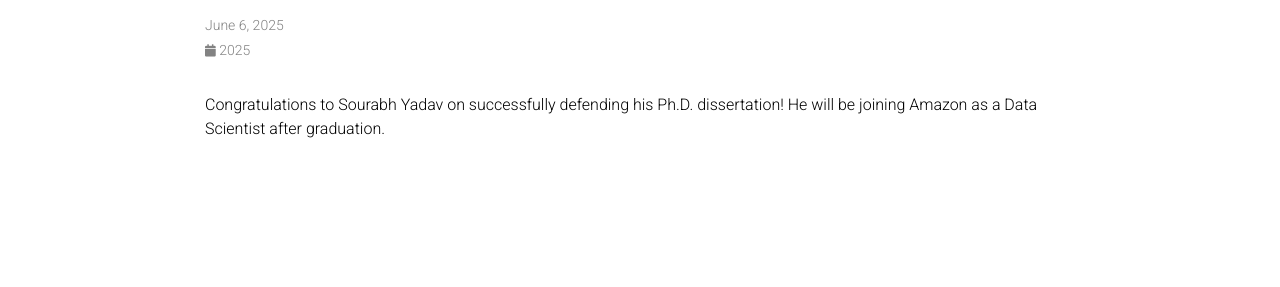
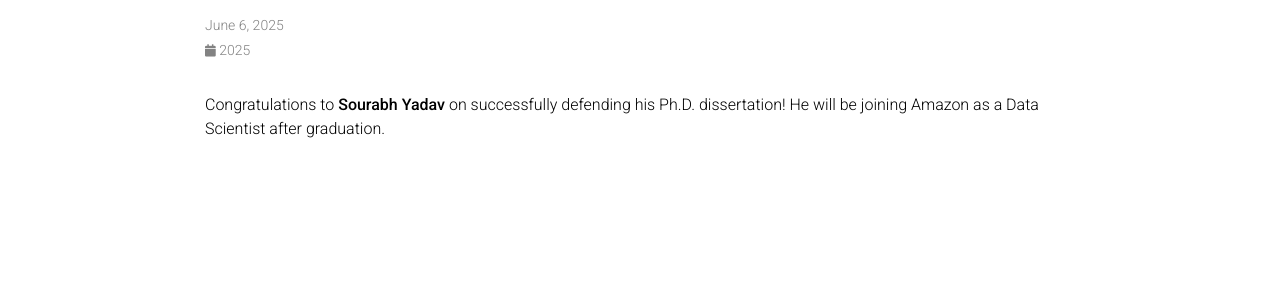
Before and after one commit to chenxiunt/chenxiunt.github.io, a Jekyll site: the page built from _news/announcement_20250606_student.md, in a window 1280 px wide. Shown: the part 146-433 px from the top of the page. Built offline with Jekyll 4.4.1, drawn with Linux system fonts in a browser that asks for light colours; comment, search, counter and statistics services are not loaded; a style sheet for code colours, icons or effects is not loaded.

```diff
--- a/_news/announcement_20250606_student.md
+++ b/_news/announcement_20250606_student.md
@@ -4,4 +4,4 @@ date: 2025-06-06 17:59:00-0400
 inline: true
 ---
 
-Congratulations to Sourabh Yadav on successfully defending his Ph.D. dissertation! He will be joining Amazon as a Data Scientist after graduation.
+Congratulations to **Sourabh Yadav** on successfully defending his Ph.D. dissertation! He will be joining Amazon as a Data Scientist after graduation.
```
